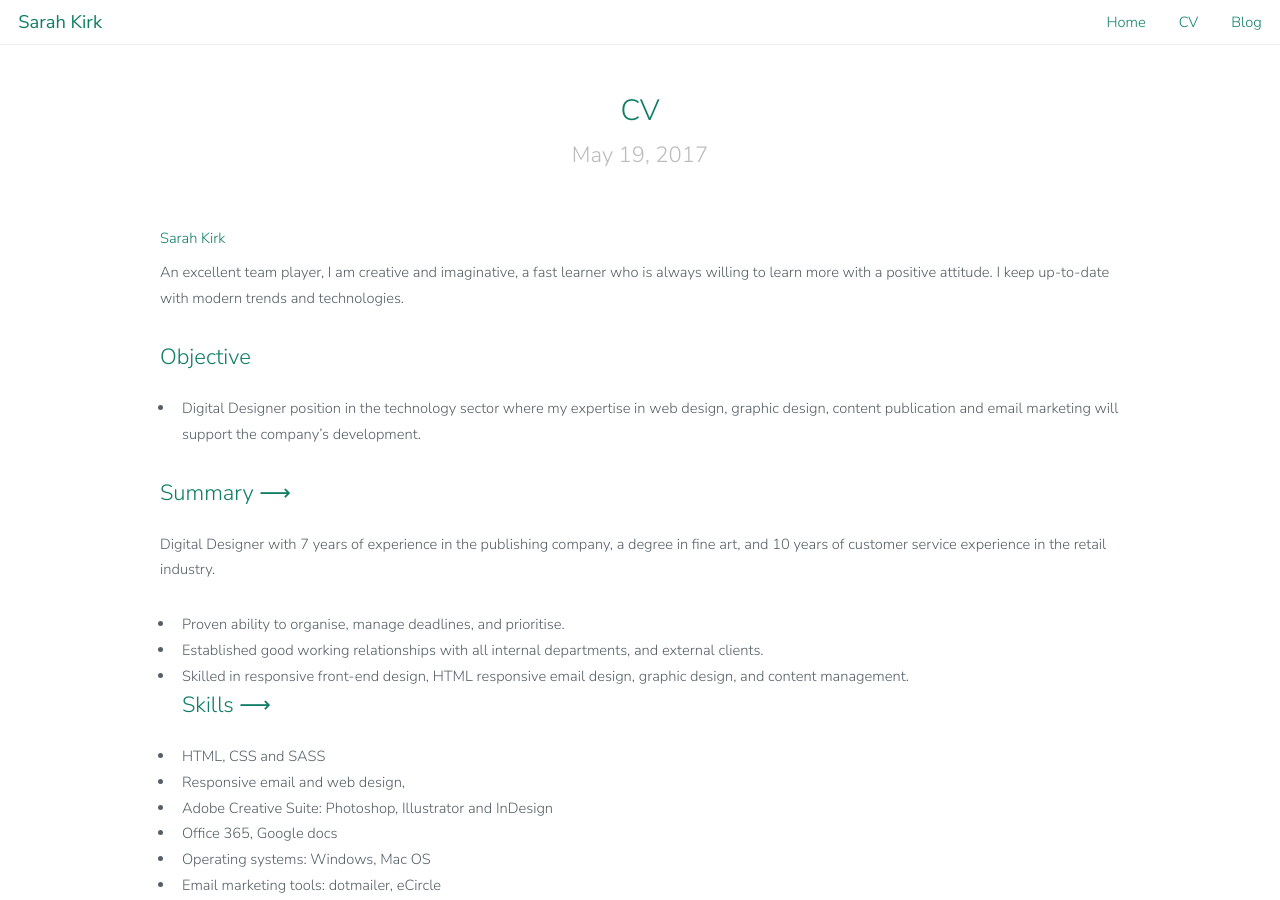
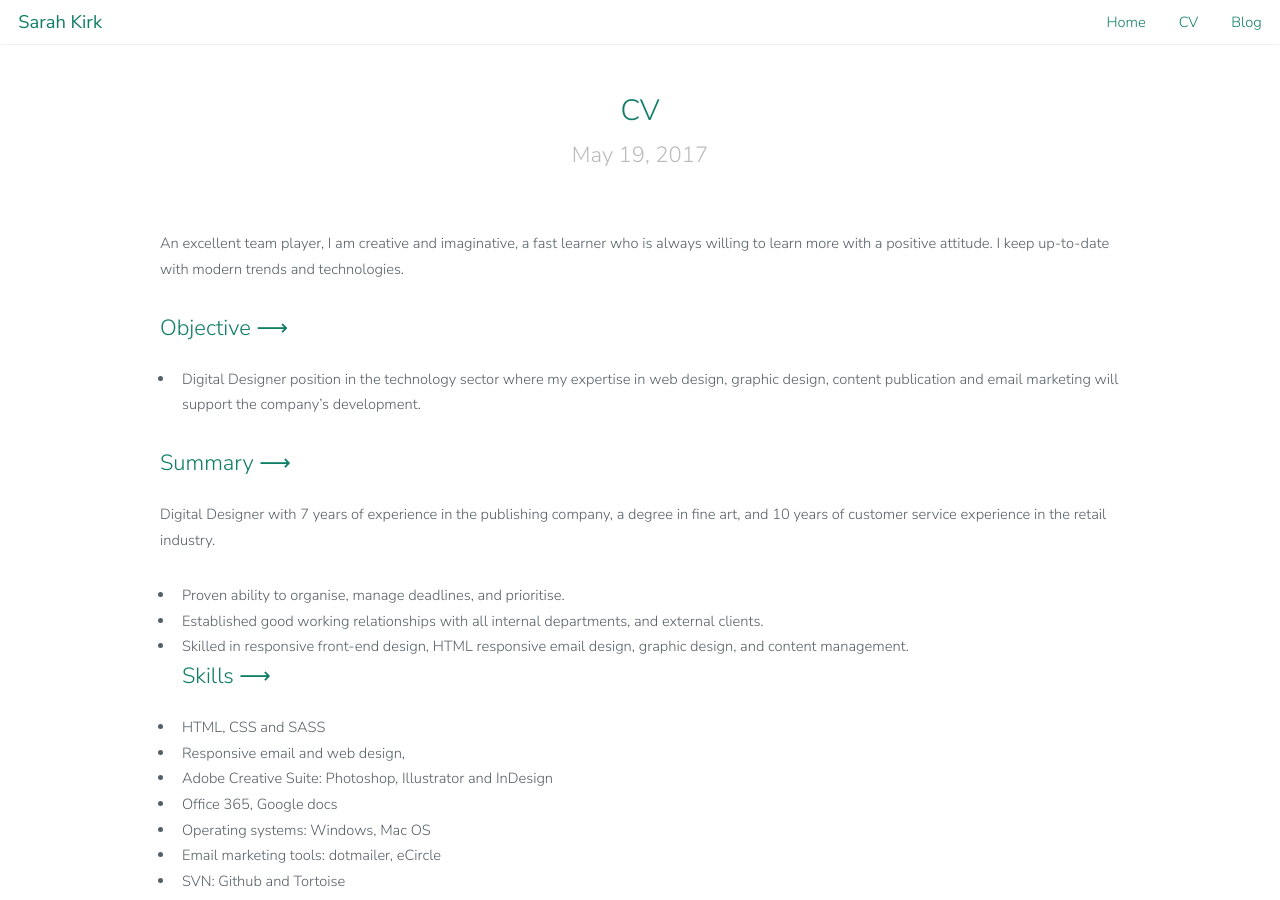
Before and after one commit to Kharsikar/kharsikar.github.io, a Jekyll site: the page built from _posts/2017-05-19-cv.markdown, in a window 1280 px wide and 900 px high. Built offline with Jekyll 4.4.1, drawn with Linux system fonts in a browser that asks for light colours.

Commit message:
Update 2017-05-19-cv.markdown

```diff
--- a/_posts/2017-05-19-cv.markdown
+++ b/_posts/2017-05-19-cv.markdown
@@ -5,10 +5,9 @@
 published: true
 ---
 
-# Sarah Kirk
 An excellent team player, I am creative and imaginative, a fast learner who is always willing to learn more with a positive attitude. I keep up-to-date with modern trends and technologies.
 
-## Objective
+## Objective ⟶
 - Digital Designer position in the technology sector where my expertise in web design, graphic design, content publication and email marketing will support the company’s development.
 
 ## Summary ⟶
```
